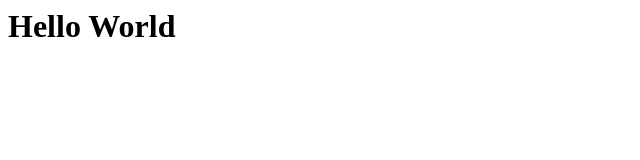
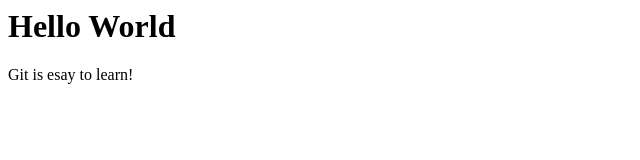
Before and after one commit to aminesah/gitLearn, a plain HTML site: page index.html in a window 1280 px wide. Shown: the whole page, without its empty margins (0-640 px from the left). Drawn offline with Linux system fonts and the light colour scheme.

Commit message:
Add a p tag

```diff
--- a/index.html
+++ b/index.html
@@ -1 +1,2 @@
 <h1>Hello World</h1>
+<p>Git is esay to learn!</p>
```
